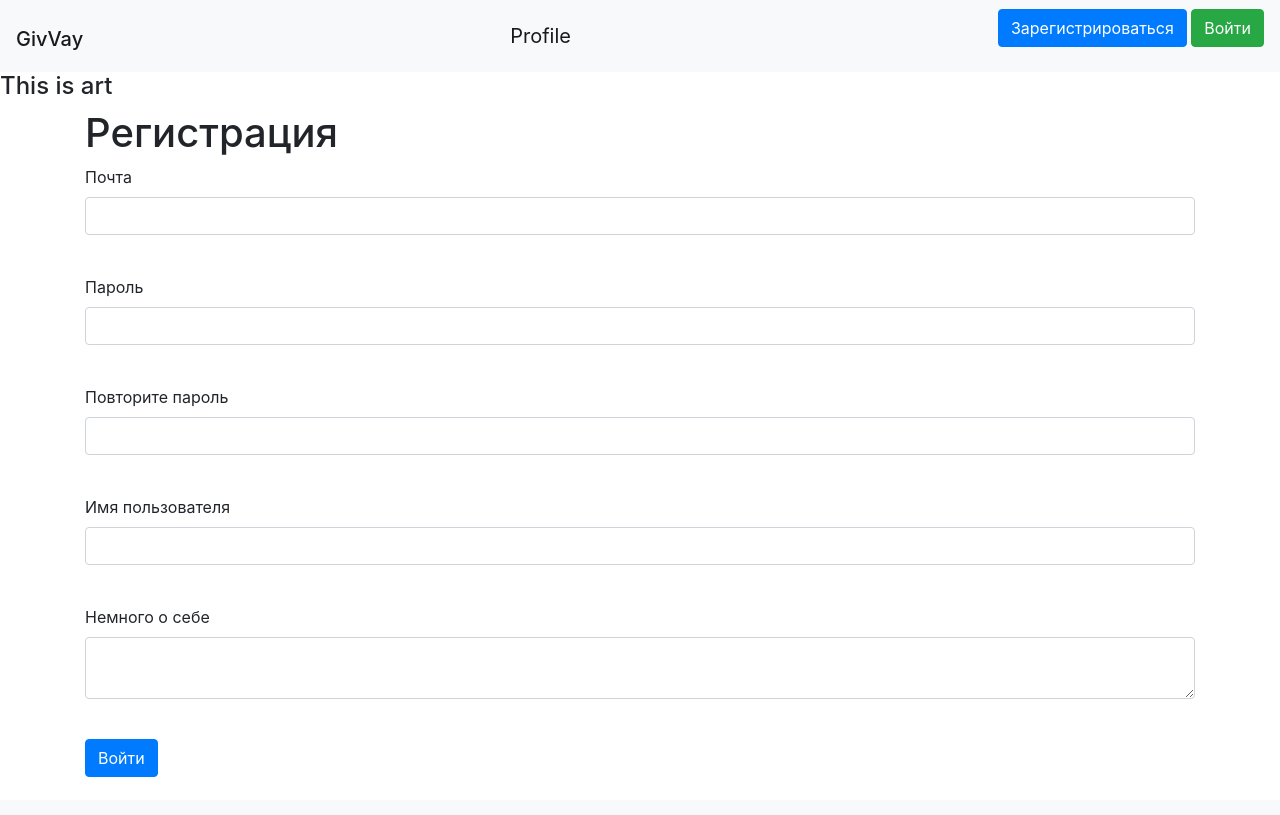
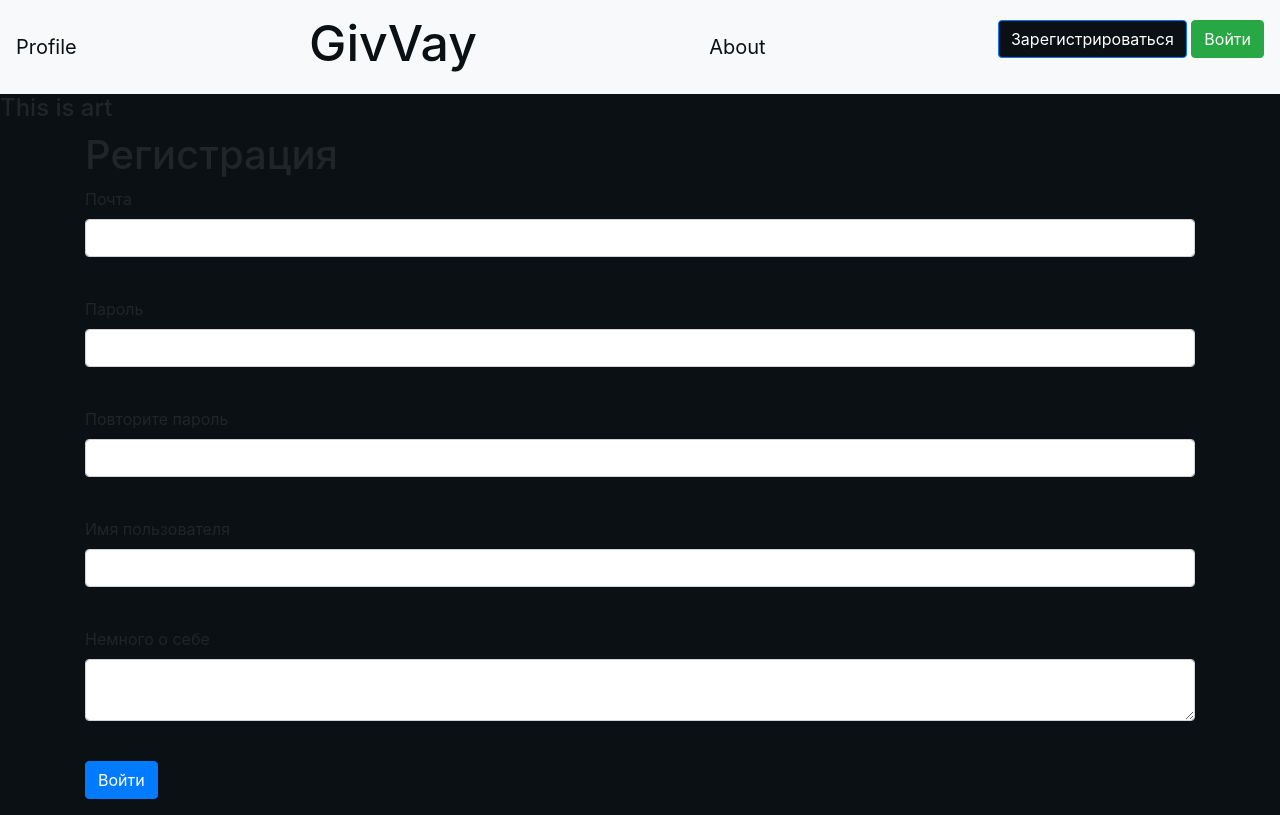
Before and after one commit to AlexandrUsik/LASTproject, a Flask app: page /register in a window 1280 px wide. Before the commit the page ends 777 px from the top, so only its background shows below. Run offline with Flask 2, Linux system fonts and the light colour scheme; some libraries are stand-ins or nearby versions.

Commit message:
update version.

```diff
--- a/css.css
+++ /dev/null
@@ -1,3 +0,0 @@
-body {
- background-color: #000;
-}
--- a/main.py
+++ b/main.py
@@ -106,6 +106,16 @@ def main():
         else:
             news = db_sess.query(News).filter(News.is_private != True)
         return render_template("profile.html", news=news)
+
+    @app.route('/about')
+    def about():
+        db_sess = db_session.create_session()
+        if current_user.is_authenticated:
+            news = db_sess.query(News).filter(
+                (News.user == current_user) | (News.is_private != True))
+        else:
+            news = db_sess.query(News).filter(News.is_private != True)
+        return render_template("about.html", news=news)
 
     # registration with form
     @app.route('/register', methods=['GET', 'POST'])
--- a/templates/base.html
+++ b/templates/base.html
@@ -3,23 +3,29 @@
 <head>
     <meta charset="utf-8">
     <meta name="viewport" content="width=device-width, initial-scale=1, shrink-to-fit=no">
-    <link rel="stylesheet" type="text/css" href="css.css">
     <link rel="stylesheet"
           href="https://stackpath.bootstrapcdn.com/bootstrap/4.4.1/css/bootstrap.min.css"
           integrity="sha384-Vkoo8x4CGsO3+Hhxv8T/Q5PaXtkKtu6ug5TOeNV6gBiFeWPGFN9MuhOf23Q9Ifjh"
           crossorigin="anonymous">
     <title>{{title}}</title>
+    <style>
+          body {
+            background-color: #0b1014;
+            }
+
+     </style>
 </head>
 <body>
 <header>
     <nav class="navbar navbar-light bg-light">
-        <h1><a class="navbar-brand" href="/">GivVay</a></h1>
-        <a class="navbar-brand" href="/profile">Profile</a>
+        <a class="navbar-brand" href="/profile" style="color: #0b1014">Profile</a>
+        <h1><a class="navbar-brand" href="/" style="color: #0b1014; font-size:50px;">GivVay</a></h1>
+        <a class="navbar-brand" href="/about" style="color: #0b1014">About</a>
         {% if current_user.is_authenticated %}
         <a class="navbar-brand" href="/logout">{{ current_user.name }}</a>
         {% else %}
         <p>
-            <a class="btn btn-primary " href="/register">Зарегистрироваться</a>
+            <a class="btn btn-primary " href="/register" style="background-color: #0b1014">Зарегистрироваться</a>
             <a class="btn btn-success" href="/login">Войти</a>
         </p>
         {% endif %}
--- /dev/null
+++ b/templates/css.css
@@ -0,0 +1,3 @@
+body {
+ background-color: salmon;
+}
```
Also changed, not shown: templates/index.html (+5 -9 lines), templates/profile.html (+5 -5 lines), db/block.db.
